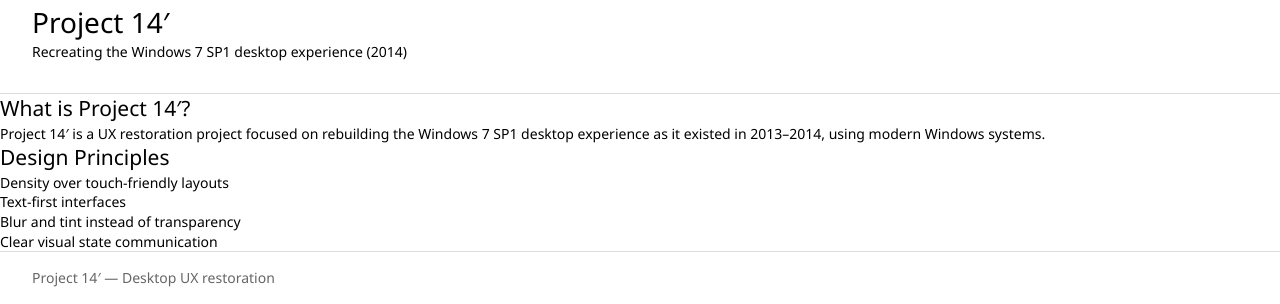
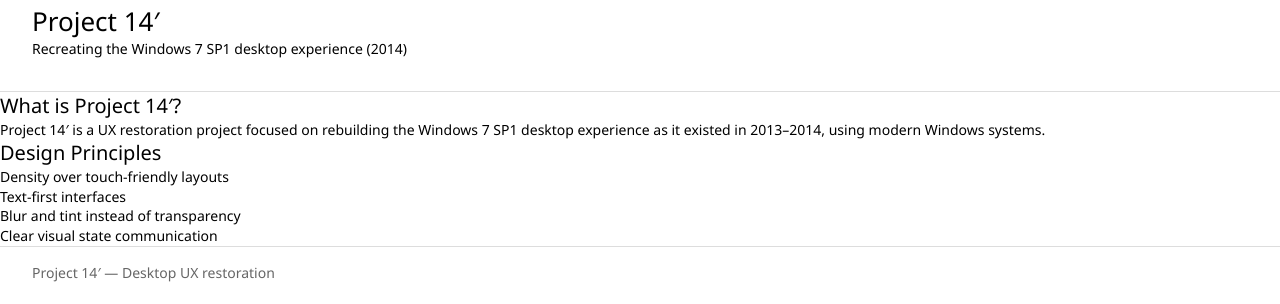
Before and after one commit to coinyyvr/project-14, a plain HTML site: page index.html in a window 1280 px wide. Shown: the part 1058-1362 px from the top of the page. Drawn offline with Linux system fonts and the light colour scheme; files that its build step writes are made by us from their sources; files whose address does not match are found by name.

Commit message:
Update style.css

```diff
--- a/css/style.css
+++ b/css/style.css
@@ -12,17 +12,16 @@
 }
 
 h1 {
-  margin: 0;
+  font-size: 26px;
   font-weight: 400;
-}
-
-main {
-  padding: 32px;
-  max-width: 900px;
+  margin-bottom: 8px;
 }
 
 h2 {
+  font-size: 20px;
   font-weight: 400;
+  margin-top: 24px;
+  margin-bottom: 8px;
 }
 
 footer {
```
